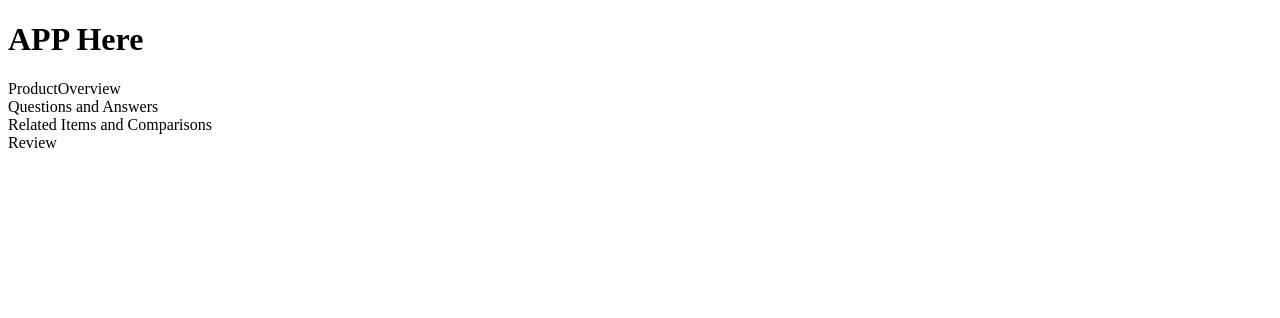
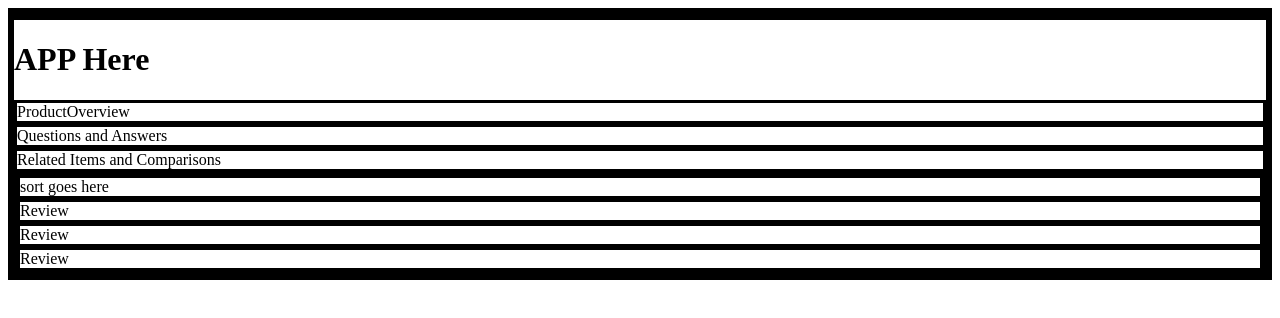
Before and after one commit to Quintessestial-Queues/project-catwalk, a React (Create React App) app in the folder client/: page / in a window 1280 px wide. Shown: the top 318 px of the page. Built offline with nearby package versions, Linux system fonts and the light colour scheme; the HTML template or start-up script is replaced by a standard one.

Commit message:
created a module.css file for ReviewsList, a dummyReviews array to populate ReviewsList, and a SortFilter component

```diff
--- a/client/src/ReviewsList/Review.jsx
+++ b/client/src/ReviewsList/Review.jsx
@@ -1,8 +1,12 @@
 import React from 'react';
+// import styles from './ReviewsList.module.css';
 
-let Review = () => {
+
+let Review = (props) => {
   return (
-    <div>Review</div>
+    <div className='review'>
+      Review
+      </div>
   )
 }
 
--- /dev/null
+++ b/client/src/ReviewsList/ReviewsList.module.css
@@ -0,0 +1,9 @@
+
+div {
+  border-style: solid;
+}
+
+.reviews-list {
+  display: grid;
+  grid-template-columns: 1fr 2fr;
+}
--- /dev/null
+++ b/client/src/ReviewsList/SortFilter.jsx
@@ -0,0 +1,11 @@
+import React from 'react';
+
+let SortFilter = () => {
+  return(
+    <div>
+      sort goes here
+    </div>
+  )
+}
+
+export default SortFilter;
--- a/client/src/ReviewsList/index.jsx
+++ b/client/src/ReviewsList/index.jsx
@@ -1,13 +1,28 @@
 import React from 'react';
+import dummyReviews from '../dummyReviews.jsx';
 import Review from './Review.jsx';
+import SortFilter from './SortFilter.jsx';
 
-let ReviewsList = () => {
-  //map over reviews from props
+import styles from './ReviewsList.module.css';
+
+class ReviewsList extends React.Component {
+  constructor(props) {
+    super(props);
+
+  }
+
+  render() {
+    //map over reviews from props
+    let reviewItems = dummyReviews.map((review) => {
+    return <Review reviewItem={review}/>
+  })
   return (
-    <div>
-      <Review />
+    <div className='reviews-list'>
+      <SortFilter />
+      {reviewItems}
     </div>
   )
+  }
 }
 
 
--- /dev/null
+++ b/client/src/dummyReviews.jsx
@@ -0,0 +1,48 @@
+
+
+let dummyReviews = [
+  {
+    rating: 1,
+    date: 'January 04, 2021',
+    reviewBody: 'This product blows',
+    reviewSummary: 'This product blows',
+    recommended: false,
+    username: 'RadZad',
+    verifiedPurchaser: false,
+    helpfulCount: {
+      'yes': 0,
+      'no': 10
+    },
+    reviewResponse: ''
+  },
+  {
+    rating: 1,
+    date: 'January 20, 2021',
+    reviewBody: 'I agree with Zad, this product is doo doo',
+    reviewSummary: 'I agree with Zad, this product is doo doo',
+    recommended: false,
+    username: 'AngrewJetLee',
+    verifiedPurchaser: false,
+    helpfulCount: {
+      'yes': 0,
+      'no': 10
+    },
+    reviewResponse: ''
+  },
+  {
+    rating: 5,
+    date: 'January 28, 2021',
+    reviewBody: 'This products great! I cannot wait to give these to my kids!',
+    reviewSummary: 'This products great! I cannot wait to give these to my kids!',
+    recommended: true,
+    username: 'ReactGirl',
+    verifiedPurchaser: true,
+    helpfulCount: {
+      'yes': 24,
+      'no': 2
+    },
+    reviewResponse: ''
+  }
+]
+
+export default dummyReviews;
```
Also changed, not shown: 2 other files (tests, documents, lock files or other folders).
